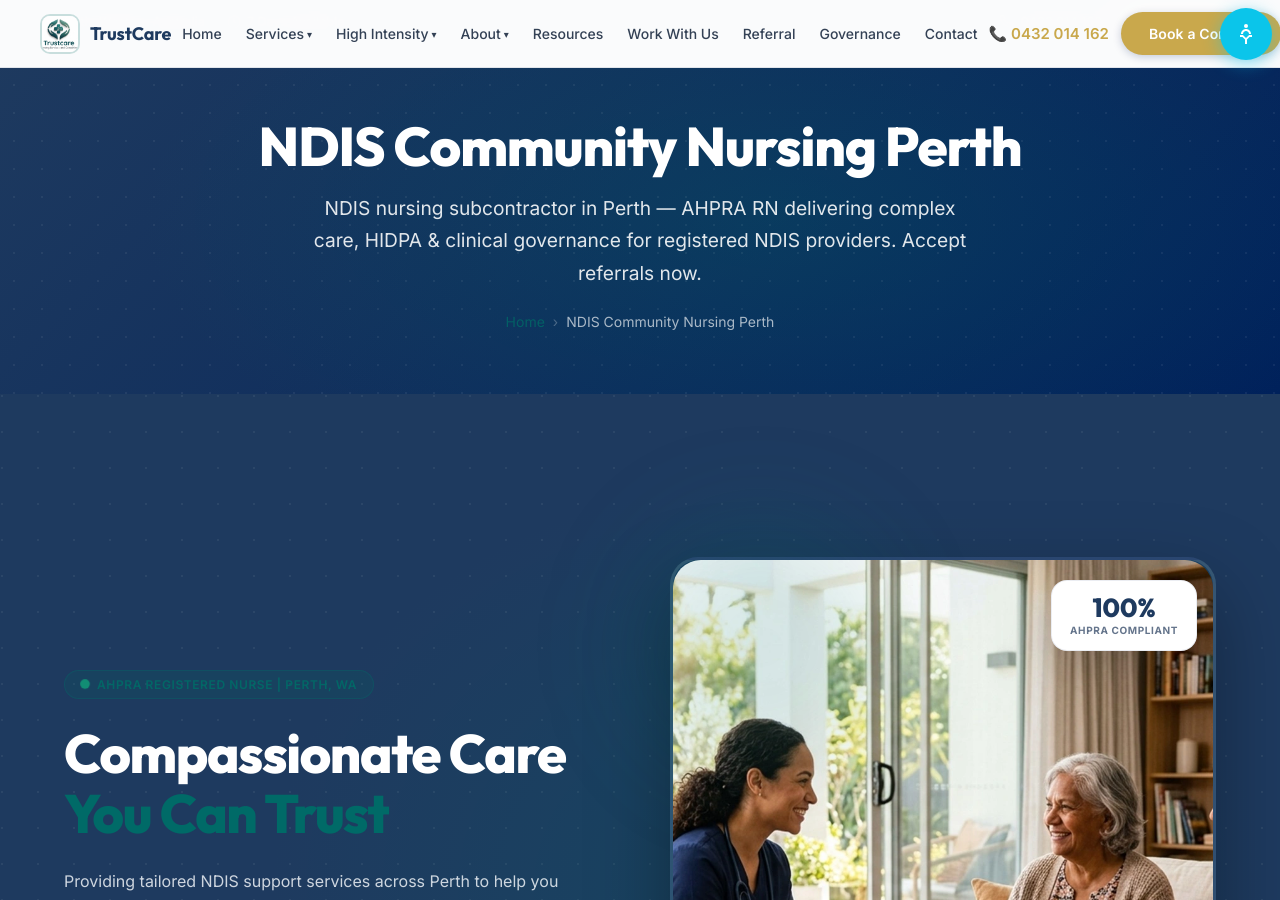
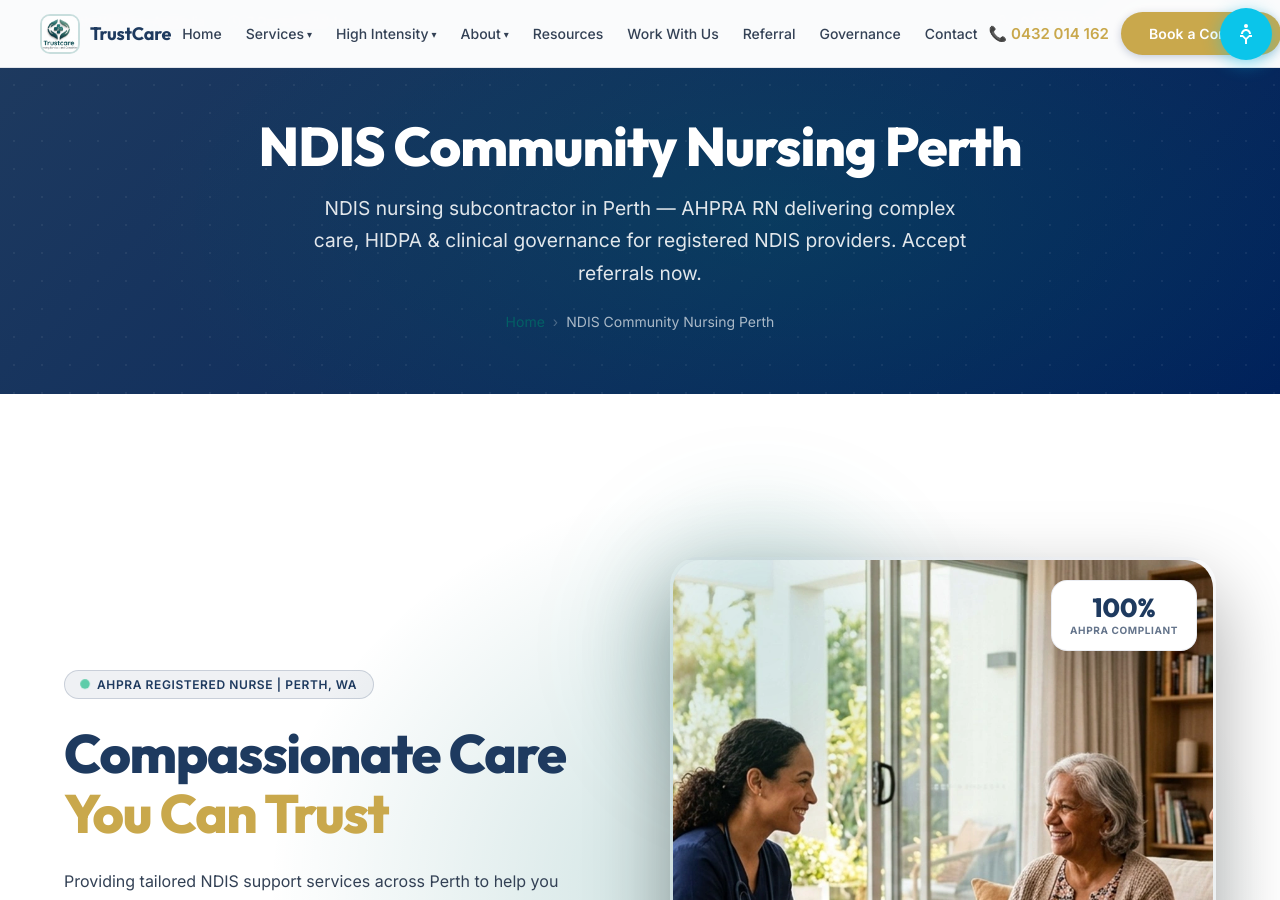
Before and after one commit to abassaj89-eng/TrustCare_NursingServices, a Jekyll site: the page built from index.html, in a window 1280 px wide and 900 px high. Built offline with Jekyll 4.4.1, drawn with Linux system fonts in a browser that asks for light colours; a script that is not in the unit is left out.

Commit message:
feat: hero section white background with Midnight Blue + Gold typography
- Hero background changed from dark navy to clean white
- Title colour: navy #1E3A5F, accent span: gold #C9A84C
- Subtitle and stat labels updated to dark slate for readability
- Badge pill updated to subtle navy on white
- Hero dot-pattern updated to soft gold/navy tints on white
- Stat icon boxes updated to translucent navy on white
- View Services button updated to navy outline on white
- Photo card gradient softened for white background context

```diff
--- a/index.html
+++ b/index.html
@@ -29,7 +29,7 @@
               Book a Free Consultation
               <svg width="18" height="18" viewBox="0 0 24 24" fill="none" stroke="currentColor" stroke-width="2.5" aria-hidden="true"><line x1="5" y1="12" x2="19" y2="12"/><polyline points="12 5 19 12 12 19"/></svg>
             </a>
-            <a href="/services/" class="btn btn--outline" style="color:#fff;border-color:rgba(255,255,255,0.40);background:rgba(255,255,255,0.08);">View Services</a>
+            <a href="/services/" class="btn btn--outline" style="color:var(--navy);border-color:rgba(30,58,95,0.35);background:transparent;">View Services</a>
           </div>
           <div class="hero__stats">
             <div class="hero__stat">
--- a/styles.css
+++ b/styles.css
@@ -380,7 +380,7 @@
   border-bottom: 1px solid rgba(0,106,103,.08);
 }
 
-/* ===== HERO ===== */
+/* ===== HERO — white background ===== */
 /* topbar (40px approx on desktop) + navbar (68px) = ~108px offset */
 .hero {
   padding-top: 108px;
@@ -394,7 +394,7 @@
 .hero__bg {
   position: absolute;
   inset: 0;
-  background: var(--color-primary-navy);
+  background: #ffffff;
   z-index: 0;
 }
 
@@ -402,8 +402,8 @@
   position: absolute;
   inset: 0;
   background-image:
-    radial-gradient(ellipse 60% 70% at 50% 60%, rgba(0,106,103,0.28) 0%, transparent 65%),
-    radial-gradient(circle at 15% 40%, rgba(0,33,91,0.50) 0%, transparent 50%);
+    radial-gradient(ellipse 60% 70% at 80% 60%, rgba(201,168,76,0.08) 0%, transparent 65%),
+    radial-gradient(circle at 10% 30%, rgba(30,58,95,0.05) 0%, transparent 50%);
   z-index: 1;
 }
 
@@ -424,9 +424,9 @@
   display: inline-flex;
   align-items: center;
   gap: 8px;
-  background: rgba(0,106,103,0.18);
-  border: 1px solid rgba(0,106,103,0.35);
-  color: rgba(0,106,103,0.92);
+  background: rgba(30,58,95,0.07);
+  border: 1px solid rgba(30,58,95,0.18);
+  color: var(--navy);
   font-size: 12px;
   font-weight: 600;
   padding: 6px 16px;
@@ -448,17 +448,17 @@
 
 .hero__title {
   font-size: clamp(32px, 4.5vw, 54px);
-  color: #ffffff;
+  color: var(--navy);
   font-weight: 800;
   line-height: 1.12;
   margin-bottom: 24px;
   letter-spacing: -0.025em;
 }
-.hero__title span { color: #006a67; }
+.hero__title span { color: var(--color-brand-accent); }
 
 .hero__sub {
   font-size: 16px;
-  color: rgba(250,252,255,.8);
+  color: #334155;
   line-height: 1.8;
   margin-bottom: 40px;
   max-width: 520px;
@@ -477,7 +477,7 @@
   letter-spacing: -0.02em;
 }
 .hero__stat-icon { font-size: 28px; line-height: 1; margin-bottom: 6px; }
-.hero__stat-label { font-size: 12px; color: rgba(255,255,255,.75); margin-top: 4px; font-weight: 600; }
+.hero__stat-label { font-size: 12px; color: #64748b; margin-top: 4px; font-weight: 600; }
 
 .hero__image { position: relative; }
 .hero__img-wrap {
@@ -1552,8 +1552,8 @@
   position: absolute;
   inset: 0;
   background-image:
-    radial-gradient(ellipse 60% 70% at 50% 60%, rgba(0,106,103,0.28) 0%, transparent 65%),
-    radial-gradient(circle at 15% 40%, rgba(0,33,91,0.50) 0%, transparent 50%);
+    radial-gradient(ellipse 60% 70% at 80% 60%, rgba(201,168,76,0.08) 0%, transparent 65%),
+    radial-gradient(circle at 10% 30%, rgba(30,58,95,0.05) 0%, transparent 50%);
   z-index: 1;
 }
 
@@ -1818,7 +1818,7 @@
   border: 3px solid rgba(255,255,255,0.12);
   box-shadow: 0 32px 80px rgba(0,0,0,0.35);
   aspect-ratio: 4/5;
-  background: linear-gradient(180deg, rgba(0,106,103,0.12) 0%, rgba(0,33,91,0.55) 100%);
+  background: linear-gradient(180deg, rgba(30,58,95,0.04) 0%, rgba(30,58,95,0.10) 100%);
 }
 .hero__photo-card img {
   width: 100%;
@@ -1910,7 +1910,7 @@
 /* hero__content stat icons update */
 .hero__stat-icon-box {
   width: 40px; height: 40px;
-  background: rgba(255,255,255,0.10);
+  background: rgba(30,58,95,0.07);
   border-radius: 10px;
   display: flex; align-items: center; justify-content: center;
   font-size: 18px;
@@ -1919,7 +1919,7 @@
 .hero__stat-label {
   font-size: 11px;
   font-weight: 700;
-  color: #fff;
+  color: #64748b;
   text-transform: uppercase;
   letter-spacing: 0.08em;
   line-height: 1.4;
```
